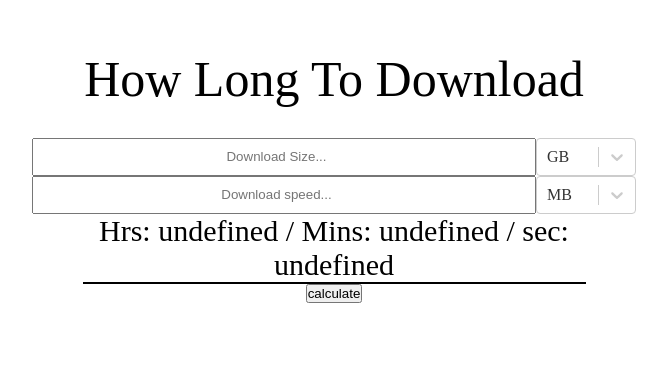
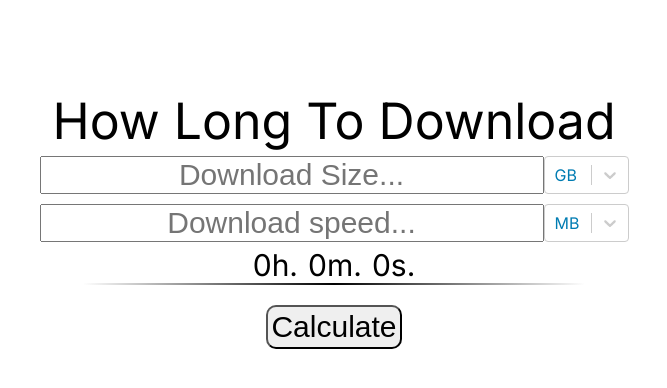
Before and after one commit to JordanDyck/Download-Estimator, a React (Create React App) app: page / in a window 1280 px wide. Shown: the part 180-568 px from the top of the page, without its empty margins (306-973 px from the left). Built offline with nearby package versions, Linux system fonts and the light colour scheme.

Commit message:
moved estimator to own file. added dynamic css.

```diff
--- a/src/App.js
+++ b/src/App.js
@@ -1,13 +1,9 @@
 import {useState} from "react"
-import Select from "react-select"
 
 import "./App.scss"
+import Estimator from "./Components/Estimator"
 
-const speedOptions = [
-  {value: "GB", label: "GB"},
-  {value: "MB", label: "MB"},
-  {value: "KB", label: "KB"},
-]
+// dropdown options
 
 function App() {
   const [download, setDownload] = useState({speed: 0, size: 0})
@@ -53,66 +49,13 @@ function App() {
   }
 
   return (
-    <div className="wrapper">
-      <header className="title"> How Long To Download</header>
-      <div className="size-container">
-        <input
-          className="size-input"
-          type="number"
-          placeholder="Download Size..."
-          onChange={(e) =>
-            setDownload((curr) => ({
-              ...curr,
-              size: e.target.value,
-            }))
-          }
-        />
-        <Select
-          className="option"
-          options={speedOptions}
-          defaultValue={speedOptions[0]}
-          isSearchable={false}
-          onChange={(e) =>
-            setDownloadType((curr) => ({
-              ...curr,
-              size: e.value,
-            }))
-          }
-        />
-      </div>
-
-      <div className="speed-container">
-        <input
-          className="speed-input"
-          type="number"
-          placeholder="Download speed..."
-          onChange={(e) =>
-            setDownload((curr) => ({
-              ...curr,
-              speed: e.target.value,
-            }))
-          }
-        />
-        <Select
-          className="option"
-          options={speedOptions}
-          defaultValue={speedOptions[1]}
-          isSearchable={false}
-          onChange={(e) =>
-            setDownloadType((curr) => ({
-              ...curr,
-              speed: e.value,
-            }))
-          }
-        />
-      </div>
-
-      <div className="time-container">
-        <div className="result">
-          <label className="time-text">{`Hrs: ${estimate?.hours} / Mins: ${estimate?.minutes} / sec: ${estimate?.seconds}`}</label>
-        </div>
-      </div>
-      <button onClick={() => calculate()}>calculate</button>
+    <div className="App">
+      <Estimator
+        setDownload={setDownload}
+        setDownloadType={setDownloadType}
+        calculate={calculate}
+        estimate={estimate}
+      />
     </div>
   )
 }
--- a/src/App.scss
+++ b/src/App.scss
@@ -1,6 +1,14 @@
+@import url("https://fonts.googleapis.com/css2?family=Inter&display=swap");
+
+$desktop: 950px;
+
 * {
   margin: 0;
   padding: 0;
+}
+
+body {
+  font-family: Inter, sans-serif;
 }
 
 .wrapper {
@@ -11,40 +19,67 @@
   height: 100dvh;
 
   .title {
-    position: absolute;
-    top: 230px;
-    font-size: 50px;
+    display: flex;
+    justify-content: center;
+    font-size: clamp(28px, 7vw, 50px);
+    text-align: center;
   }
-  .size-container {
+  .size-container,
+  .speed-container {
     display: flex;
-    .size-input {
-      width: 500px;
+    justify-content: center;
+    width: 80%;
+    margin: 5px;
+    .size-input,
+    .speed-input {
+      width: 100%;
+      max-width: 500px;
+      font-size: 30px;
       text-align: center;
     }
-  }
-  .speed-container {
-    display: flex;
-    .speed-input {
-      width: 500px;
-      text-align: center;
+    input::-webkit-outer-spin-button,
+    input::-webkit-inner-spin-button {
+      -webkit-appearance: none;
+      margin: 0;
+    }
+    input::placeholder {
+      font-size: clamp(10px, 5vw, 30px);
     }
   }
+
   .time-container {
     display: flex;
+    justify-content: center;
+    width: 80%;
+    max-width: 500px;
+    border-bottom: 2px solid transparent;
+    border-image: linear-gradient(
+      0.25turn,
+      rgb(255 255 255 / 0%),
+      rgb(0 0 0),
+      rgb(56 2 155 / 0%)
+    );
+    border-image-slice: 1;
+
     .result {
       display: flex;
-      border-bottom: 2px solid;
-
+      gap: 10px;
       .time-text {
         font-size: 30px;
-        width: 503px;
-        text-align: center;
       }
     }
   }
+  .dropdown-menu {
+    min-width: 85px;
+    .css-1dimb5e-singleValue {
+      color: #007cb2;
+    }
+  }
 
-  //dropdown menu
-  .option {
-    width: 100px;
+  .calc-btn {
+    font-size: 30px;
+    margin-top: 20px;
+    padding: 3px;
+    border-radius: 10px;
   }
 }
--- /dev/null
+++ b/src/Components/Estimator.jsx
@@ -0,0 +1,86 @@
+import Select from "react-select"
+
+const speedOptions = [
+  {value: "GB", label: "GB"},
+  {value: "MB", label: "MB"},
+  {value: "KB", label: "KB"},
+]
+
+const Estimator = ({setDownload, setDownloadType, calculate, estimate}) => {
+  return (
+    <div className="wrapper">
+      <div className="title-container">
+        <header className="title"> How Long To Download</header>
+      </div>
+      <div className="size-container">
+        <input
+          className="size-input"
+          type="number"
+          placeholder="Download Size..."
+          onChange={(e) =>
+            setDownload((curr) => ({
+              ...curr,
+              size: e.target.value,
+            }))
+          }
+        />
+        <Select
+          className="dropdown-menu"
+          options={speedOptions}
+          defaultValue={speedOptions[0]}
+          isSearchable={false}
+          onChange={(e) =>
+            setDownloadType((curr) => ({
+              ...curr,
+              size: e.value,
+            }))
+          }
+        />
+      </div>
+
+      <div className="speed-container">
+        <input
+          className="speed-input"
+          type="number"
+          placeholder="Download speed..."
+          onChange={(e) =>
+            setDownload((curr) => ({
+              ...curr,
+              speed: e.target.value,
+            }))
+          }
+        />
+        <Select
+          className="dropdown-menu"
+          options={speedOptions}
+          defaultValue={speedOptions[1]}
+          isSearchable={false}
+          onChange={(e) =>
+            setDownloadType((curr) => ({
+              ...curr,
+              speed: e.value,
+            }))
+          }
+        />
+      </div>
+
+      <div className="time-container">
+        <div className="result">
+          <label className="time-text">
+            {estimate?.hours ? `${estimate.hours}h.` : "0h."}
+          </label>
+          <label className="time-text">
+            {estimate?.minutes ? `${estimate?.minutes}m.` : "0m."}
+          </label>
+          <label className="time-text">
+            {estimate?.seconds ? `${estimate?.seconds}s.` : "0s."}
+          </label>
+        </div>
+      </div>
+      <button className="calc-btn" onClick={() => calculate()}>
+        Calculate
+      </button>
+    </div>
+  )
+}
+export default Estimator
```
